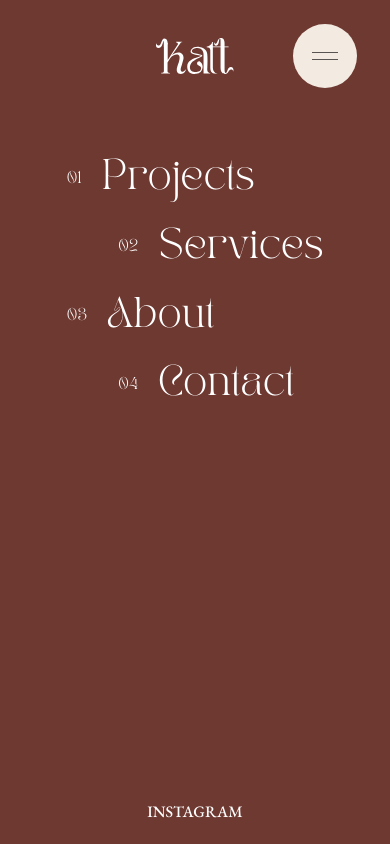
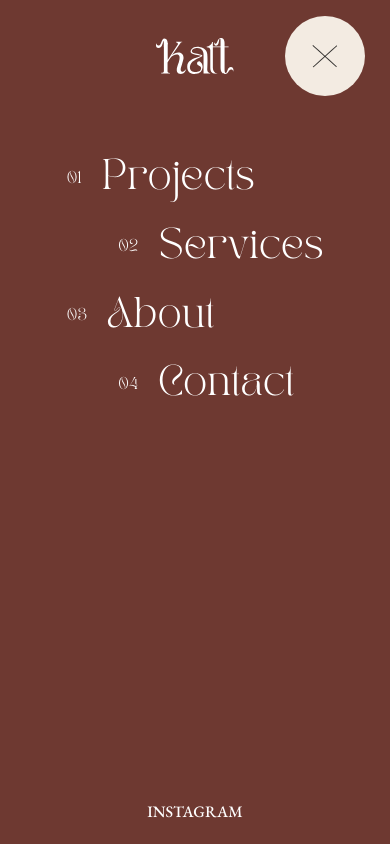
Before and after one commit to edjulsin/kattinterior, a Next.js app: page /about in a window 390 px wide. Both pictures are taken after a click on the button "close". Shown: the top 844 px of the page. Built offline with nearby package versions, Linux system fonts and the light colour scheme; no server answers.

Commit message:
fix hamburger in prod

```diff
--- a/app/globals.css
+++ b/app/globals.css
@@ -455,14 +455,14 @@
 @layer components {
 	.hamburger {
 		@apply bg-gold-100 rounded-full size-16;
-	}
 
-	.hamburger-open {
+		&[data-state='open'] {
 			@apply animate-[hamburger-open_500ms_both];
 		}
 
-	.hamburger-close {
+		&[data-state='closed'] {
 			@apply animate-[hamburger-close_500ms_both];
+		}
 	}
 
 	.hamburger-icon {
@@ -479,9 +479,8 @@
 		&>*:last-child {
 			@apply translate-y-[5px];
 		}
-	}
 
-	.hamburger-icon-open {
+		&[data-state='open'] {
 			&>*:first-child {
 				@apply animate-[hamburger-top-open_500ms_both];
 				@apply translate-y-0;
@@ -493,7 +492,7 @@
 			}
 		}
 
-	.hamburger-icon-close {
+		&[data-state='closed'] {
 			&>*:first-child {
 				@apply animate-[hamburger-top-close_500ms_both];
 				@apply -translate-y-[5px];
@@ -502,6 +501,7 @@
 			&>*:last-child {
 				@apply animate-[hamburger-bottom-close_500ms_both];
 				@apply translate-y-[5px];
+			}
 		}
 	}
 
--- a/components/Hamburger.tsx
+++ b/components/Hamburger.tsx
@@ -1,25 +1,12 @@
-'use client'
+import { AccessibleIcon } from 'radix-ui'
 
-import clsx from 'clsx'
-import { AccessibleIcon } from 'radix-ui'
-import { useEffect, useState } from 'react'
-
-const Hamburger = ({ state, className, ...props }: { state: boolean, className?: string }) => {
-    const [ animate, setAnimate ] = useState(false)
-
-    const hamburger = state ? `hamburger-open` : `hamburger-close`
-
-    const icon = state ? 'hamburger-icon-open' : 'hamburger-icon-close'
-
-    useEffect(() => () => setAnimate(true), [ state ])
-
-    return (
-        <button className={ clsx(className, 'hamburger', { [ hamburger ]: animate }) } { ...props }>
+const Hamburger = ({ state }: { state: boolean }) =>
     <AccessibleIcon.Root label={ state ? 'open' : 'close' }>
         <svg
             viewBox='0 0 100 100'
-                    className={ clsx('hamburger-icon', { [ icon ]: animate }) }
+            className='hamburger-icon'
             shapeRendering='crispEdges'
+            data-state={ state ? 'open' : 'closed' }
         >
             <line
                 x1={ '30%' }
@@ -35,8 +22,5 @@ const Hamburger = ({ state, className, ...props }: { state: boolean, className?:
             />
         </svg>
     </AccessibleIcon.Root>
-        </button >
-    )
-}
 
 export default Hamburger
--- a/components/Menu.tsx
+++ b/components/Menu.tsx
@@ -18,12 +18,12 @@ const Menu = ({ className = '' }: { className?: string }) => {
         setScrollable(document.documentElement.scrollHeight > document.documentElement.clientHeight)
     }
 
-    const Button = <Hamburger className={ className } state={ state } />
+    const Icon = <Hamburger state={ state } />
 
     return (
         <Dialog.Root open={ state } onOpenChange={ onOpenChange }>
-            <Dialog.Trigger asChild>
-                { Button }
+            <Dialog.Trigger className='hamburger'>
+                { Icon }
             </Dialog.Trigger>
             <Dialog.Portal>
                 <Dialog.Overlay
@@ -42,8 +42,8 @@ const Menu = ({ className = '' }: { className?: string }) => {
                                         <Logo />
                                     </Link>
                                 </Dialog.Close>
-                                <Dialog.Close asChild>
-                                    { Button }
+                                <Dialog.Close className='hamburger' data-state={ state ? 'open' : 'closed' }>
+                                    { Icon }
                                 </Dialog.Close>
                             </div>
                             <nav className='self-start'>
```
Lines whose indentation alone changed are shown as unchanged.
